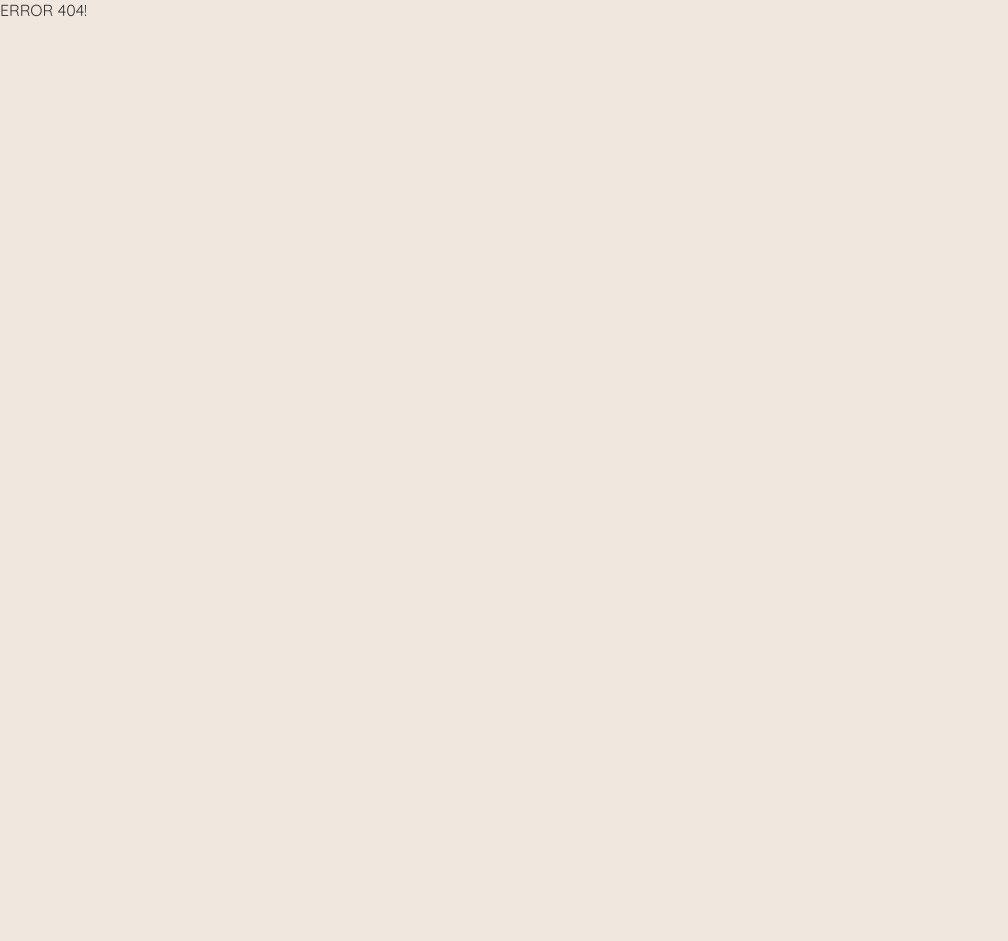
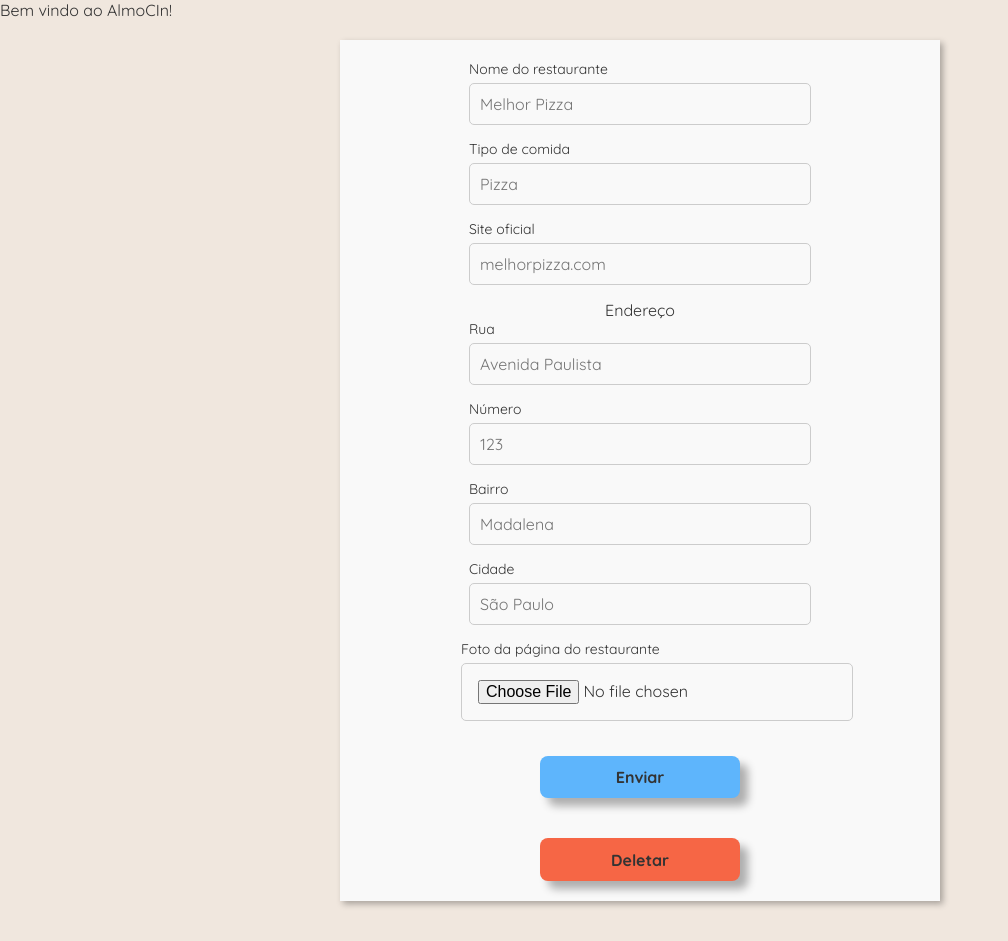
Before and after one commit to Software-Engineering-Assistantship/ess-base-project, a React (Create React App) app in the folder frontend/: page /restaurants/update/1 in a window 1280 px wide. Before the commit this address had no page. Shown: the whole page, without its empty margins (0-1008 px from the left). Before the commit the page ends 800 px from the top, so only its background shows below. Built offline with nearby package versions, Linux system fonts and the light colour scheme; no server answers.

Commit message:
feat(restaurants): basic struture of restaurant update page

```diff
--- a/frontend/src/index.js
+++ b/frontend/src/index.js
@@ -7,6 +7,7 @@ import App from './App';
 import Restaurants from './routes/Restaurants'
 import RestaurantProfile from './routes/RestaurantProfile'
 import RestaurantCreate from './routes/RestaurantCreate'
+import RestaurantUpdate from './routes/RestaurantUpdate'
 import ErrorPage from './routes/ErrorPage'
 
 const router = createBrowserRouter([
@@ -22,6 +23,10 @@ const router = createBrowserRouter([
       {
         path: "/restaurants/create",
         element: <RestaurantCreate />
+      },
+      {
+        path: "/restaurants/update/:id",
+        element: <RestaurantUpdate />
       },
       {
         path: "/restaurants/:id",
--- a/frontend/src/routes/RestaurantProfile.js
+++ b/frontend/src/routes/RestaurantProfile.js
@@ -1,4 +1,5 @@
 import { useParams } from "react-router-dom"
+import { Link } from "react-router-dom";
 import { useState, useEffect } from "react"
 
 const API_BASE = "http://localhost:3001"
@@ -30,7 +31,9 @@ const RestaurantProfile = () => {
                     <div className="restaurant-actions">
                         <p>Reviews de usuários</p>
                         <p>Fazer Review</p>
-                        <p>Editar Página</p>
+                        <Link to={'/restaurants/update/'+id}>
+                            <p>Editar Página</p>
+                        </Link>
                     </div>
                 </div>
             )}
--- /dev/null
+++ b/frontend/src/routes/RestaurantUpdate.js
@@ -0,0 +1,156 @@
+import { useState, useEffect } from "react"
+import { useParams, redirect } from "react-router-dom"
+import { Link, Navigate } from "react-router-dom"
+
+import '../style/Restaurants.css'
+
+const API_BASE = "http://localhost:3001"
+
+const RestaurantUpdate = () => {
+
+    const { id } = useParams()
+
+    const [redirect, setRedirect] = useState(false)
+
+    const [name, setName] = useState('')
+    const [site, setSite] = useState('')
+    const [typeOfFood, setTypeOfFood] = useState('')
+    const [number, setNumber] = useState('')
+    const [street, setStreet] = useState('')
+    const [city, setCity] = useState('')
+    const [neighborhood, setNeighborhood] = useState('')
+    const [files, setFiles] = useState('')
+
+    useEffect(() => {
+        fetch( API_BASE + '/restaurants/' + id)
+            .then(response => {
+                response.json().then(data => {
+                    let { name, site, typeOfFood, address } = data
+                    let {number, street, city, neighborhood} = address
+
+                    setName(name);
+                    setSite(site);
+                    setTypeOfFood(typeOfFood);
+                    setNumber(number);
+                    setStreet(street);
+                    setCity(city);
+                    setNeighborhood(neighborhood);
+                    setFiles(files);
+                })
+            })
+    }, []);
+
+    async function editRestaurant(){
+
+        const data = new FormData();
+        data.append('name', name);
+        data.append('site', site);
+        data.append('typeOfFood', typeOfFood);
+        data.append('file', files[0]); // Assuming files[0] is the file you want to upload
+
+        // Append the nested address object
+        data.append('address[number]', number);
+        data.append('address[street]', street);
+        data.append('address[city]', city);
+        data.append('address[neighborhood]', neighborhood);
+
+        const response = await fetch(API_BASE + '/restaurants/edit/' + id, {
+            method: 'PUT',
+            body: data
+        })
+
+        if(response.ok) {
+            setRedirect(true)
+        } else {
+            console.error('Failed to create restaurant:', response.statusText);
+        }
+    }
+
+    async function deleteRestaurant(){
+
+        const response = await fetch(API_BASE + '/restaurants/delete/'+id, {
+            method: 'DELETE'
+        })
+
+        if(response.ok) {
+            setRedirect(true)
+        } else {
+            console.error('Failed to delete restaurant:', response.statusText);
+        }
+    }
+
+    if (redirect){
+        return <Navigate to={'/restaurants'}/>
+    }
+
+    return (
+        <div>
+            <div id = "formpage">
+                <form>
+                    <div>
+                        <label htmlFor="restaurantName">Nome do restaurante</label>
+                        <input type="text" id="restaurantName" placeholder="Melhor Pizza" value={name}
+                            onChange={ev => setName(ev.target.value)}/>
+                    </div>
+
+                    <div>
+                        <label htmlFor="typeofFood" >Tipo de comida</label>
+                        <input type="text" id="typeofFood" placeholder="Pizza" value={typeOfFood}
+                            onChange={ev => setTypeOfFood(ev.target.value)}/>
+                    </div>
+
+                    <div>
+                        <label htmlFor="restaurantSite">Site oficial</label>
+                        <input type="text" id="restaurantSite" placeholder="melhorpizza.com"
+                        value={site} onChange={ev => setSite(ev.target.value)}/>
+                    </div>
+
+                    <p id="address-title" >Endereço</p>
+
+                    <div>
+                        <label htmlFor="street">Rua</label>
+                        <input type="text" id="street" placeholder="Avenida Paulista"
+                        value={street} onChange={ev => setStreet(ev.target.value)}/>
+                    </div>
+
+                    <div>
+                        <label htmlFor="number">Número</label>
+                        <input type="text" id="number" placeholder="123" value={number}
+                        onChange={ev => setNumber(ev.target.value)}/>
+                    </div>
+
+                    <div>
+                        <label htmlFor="neighborhood">Bairro</label>
+                        <input type="text" id="neighborhood" placeholder="Madalena"
+                        value={neighborhood} onChange={ev => setNeighborhood(ev.target.value)}/>
+                    </div>
+
+                    <div>
+                        <label htmlFor="city">Cidade</label>
+                        <input type="text" id="city" placeholder="São Paulo"
+                        value={city} onChange={ev => setCity(ev.target.value)}/>
+                    </div>
+
+                    <div>
+                        <label htmlFor="profilePhoto">Foto da página do restaurante</label>
+                        <input type="file" id="profilePhoto"
+                        onChange={ev => setFiles(ev.target.files)}/>
+                    </div>
+
+                    <button className="simple-button" id="create-button" onClick={editRestaurant}>
+                        <p>Enviar</p>
+                    </button>
+
+                    <button className="simple-button" id="delete-button" onClick={deleteRestaurant}>
+                        <p>Deletar</p>
+                    </button>
+
+                </form>
+
+            </div>
+
+        </div>
+    );
+};
+
+export default RestaurantUpdate;
```
Also changed, not shown: 2 other files (tests, documents, lock files or other folders).
